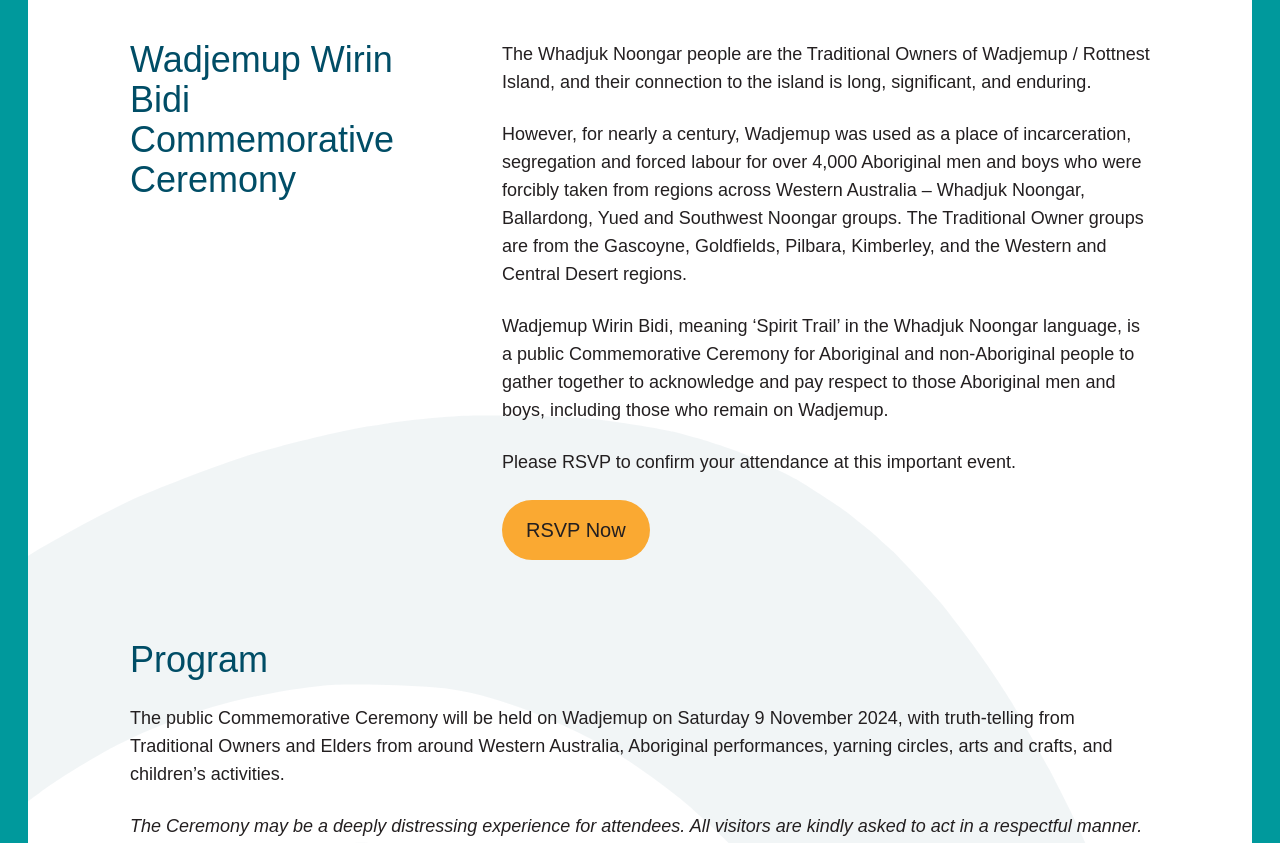
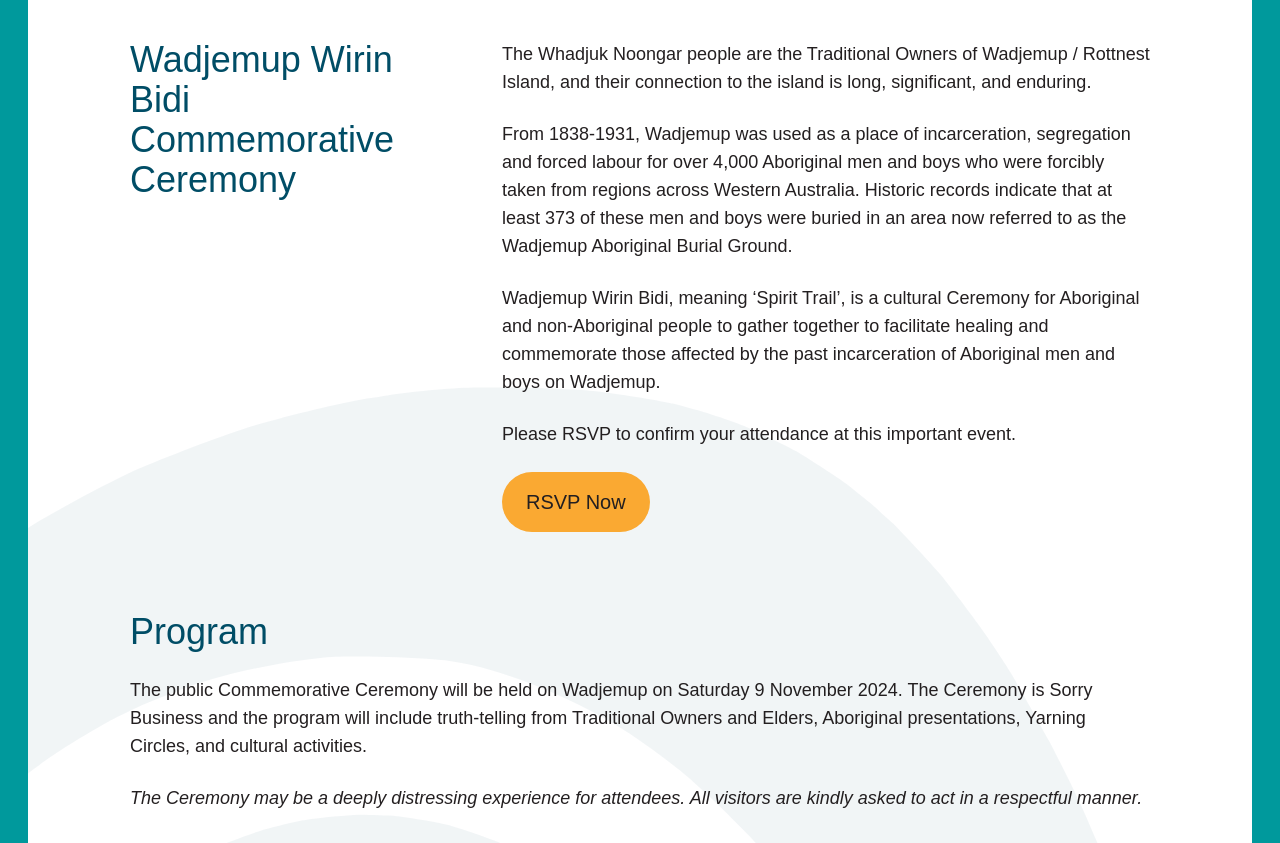
Before and after one commit to tomcbrennan/wadjemup-vip, a website: page index.html in a window 1280 px wide. Shown: the part 1400-2243 px from the top of the page. Drawn offline with Linux system fonts and the light colour scheme; a script that the page names is missing; a small style sheet from the web is missing; a web font is replaced by a local one.

Commit message:
Update index.html
Edited intro and program

```diff
--- a/index.html
+++ b/index.html
@@ -67,8 +67,8 @@
 							</div>
 							<div class="col-span-1 lg:col-span-2 block-content">
 								<p>The Whadjuk Noongar people are the Traditional Owners of Wadjemup / Rottnest Island, and their connection to the island is long, significant, and enduring.</p>
-								<p>However, for nearly a century, Wadjemup was used as a place of incarceration, segregation and forced labour for over 4,000 Aboriginal men and boys who were forcibly taken from regions across Western Australia – Whadjuk Noongar, Ballardong, Yued and Southwest Noongar groups. The Traditional Owner groups are from the Gascoyne, Goldfields, Pilbara, Kimberley, and the Western and Central Desert regions.</p>
-								<p>Wadjemup Wirin Bidi, meaning ‘Spirit Trail’ in the Whadjuk Noongar language, is a public Commemorative Ceremony for Aboriginal and non-Aboriginal people to gather together to acknowledge and pay respect to those Aboriginal men and boys, including those who remain on Wadjemup.</p>
+								<p>From 1838-1931, Wadjemup was used as a place of incarceration, segregation and forced labour for over 4,000 Aboriginal men and boys who were forcibly taken from regions across Western Australia. Historic records indicate that at least 373 of these men and boys were buried in an area now referred to as the Wadjemup Aboriginal Burial Ground.</p>
+								<p>Wadjemup Wirin Bidi, meaning ‘Spirit Trail’, is a cultural Ceremony for Aboriginal and non-Aboriginal people to gather together to facilitate healing and commemorate those affected by the past incarceration of Aboriginal men and boys on Wadjemup.</p>
 								<p>Please RSVP to confirm your attendance at this important event.</p>
 								<button button hx-popup="invited-wadjemup-wirin-bidi-commemorative-ceremony" class="btn">RSVP Now</button>
 							</div>
@@ -77,7 +77,7 @@
 							<div class="flex flex-col gap-14 md:gap-20">
 								<div class="block-content">
 									<h2 class="text-brandCyan">Program</h2>
-									<p>The public Commemorative Ceremony will be held on Wadjemup on Saturday 9 November 2024, with truth-telling from Traditional Owners and Elders from around Western Australia, Aboriginal performances, yarning circles, arts and crafts, and children’s activities.</p>
+									<p>The public Commemorative Ceremony will be held on Wadjemup on Saturday 9 November 2024. The Ceremony is Sorry Business and the program will include truth-telling from Traditional Owners and Elders, Aboriginal presentations, Yarning Circles, and cultural activities.</p>
 									<p class="font-light italic">The Ceremony may be a deeply distressing experience for attendees. All visitors are kindly asked to act in a respectful manner.</p>
 								</div>
 								<div class="block-content">
```
